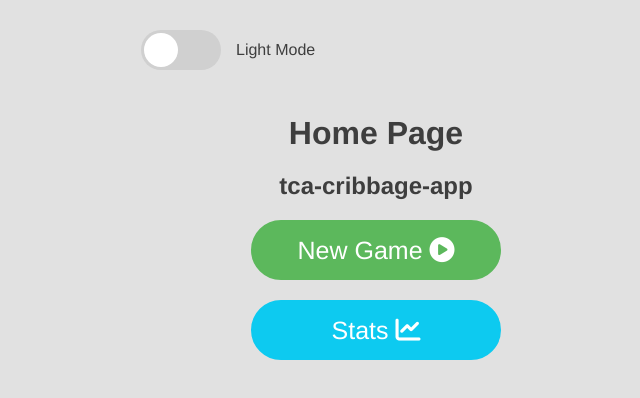
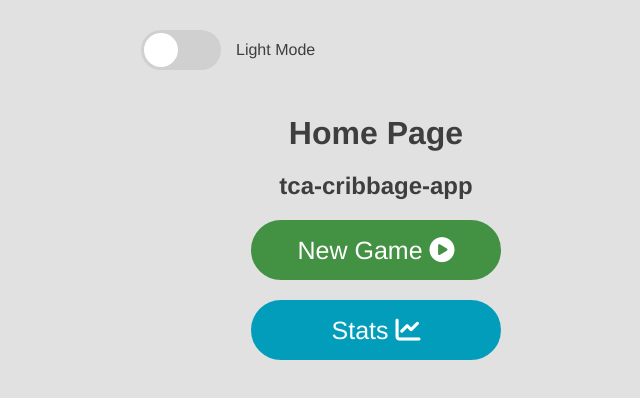
Before and after one commit to ClaytonDewey/tca-cribbage, a React (Create React App) app: page /#/ in a window 1280 px wide. Shown: the top 398 px of the page, without its empty margins (264-904 px from the left). Built offline with nearby package versions, Linux system fonts and the light colour scheme.

Commit message:
Fixed color contrast issues...

```diff
--- a/src/Components/Theme/GlobalStyles.tsx
+++ b/src/Components/Theme/GlobalStyles.tsx
@@ -16,6 +16,10 @@ body {
     color: ${({ theme }) => theme.text }
 }
 
+.form-control input:valid + label span {
+    color: ${({ theme }) => theme.text}
+}
+
 .stat {
     background-color: ${({ theme }) => theme.text };
     color: ${({ theme }) => theme.body};
--- a/src/Components/Theme/Themes.tsx
+++ b/src/Components/Theme/Themes.tsx
@@ -8,11 +8,11 @@ export const lightTheme = {
     , boxShadow: "none"
 }
 export const darkTheme = {
-    body: "#3e3e3e"
-    , text: "#e1e1e1"
-    , toggleBorder: "#e1e1e1"
-    , background: "#3e3e3e"
+    body: "#333"
+    , text: "#fff"
+    , toggleBorder: "#fff"
+    , background: "#333"
     , buttonBg: "#5cb85c"
-    , buttonTxt: "#e1e1e1"
+    , buttonTxt: "#fff"
     , boxShadow: "0 2px 5px rgba(255,255,255, 0.4)"
 }
--- a/src/sass/abstracts/_variables.scss
+++ b/src/sass/abstracts/_variables.scss
@@ -20,8 +20,8 @@ $mq-ie: "all and (-ms-high-contrast: none), (-ms-high-contrast: active)";
 $primary-color: #0d6efd;
 $secondary-color: #777777;
 $tertiary-color: #6e6e6e;
-$success-color: #5cb85c;
-$info-color: #0dcaf0;
+$success-color: #439143;
+$info-color: #039dbc;
 $alt-link: #0054ad;
 $warning: #fff3d9;
 $warning-em: #ffae00;
```
